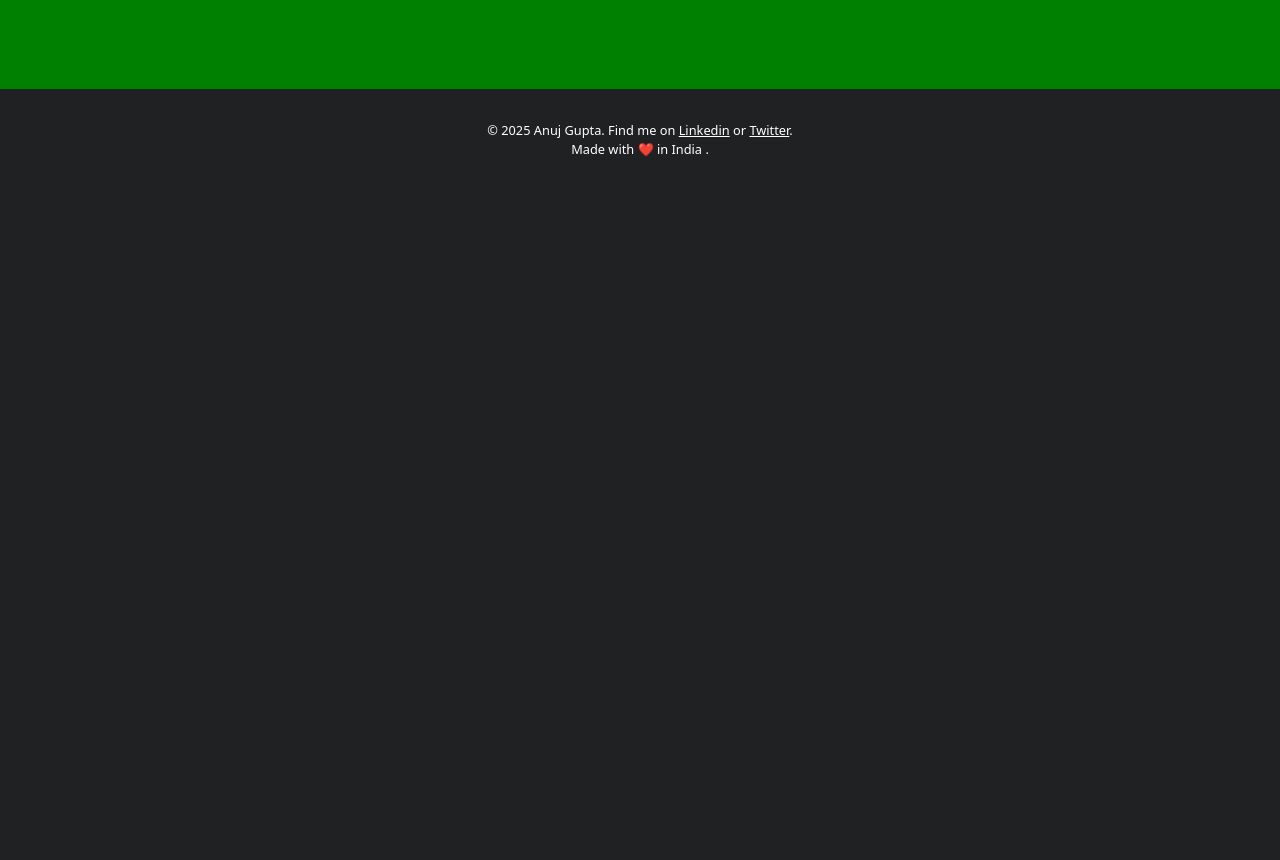
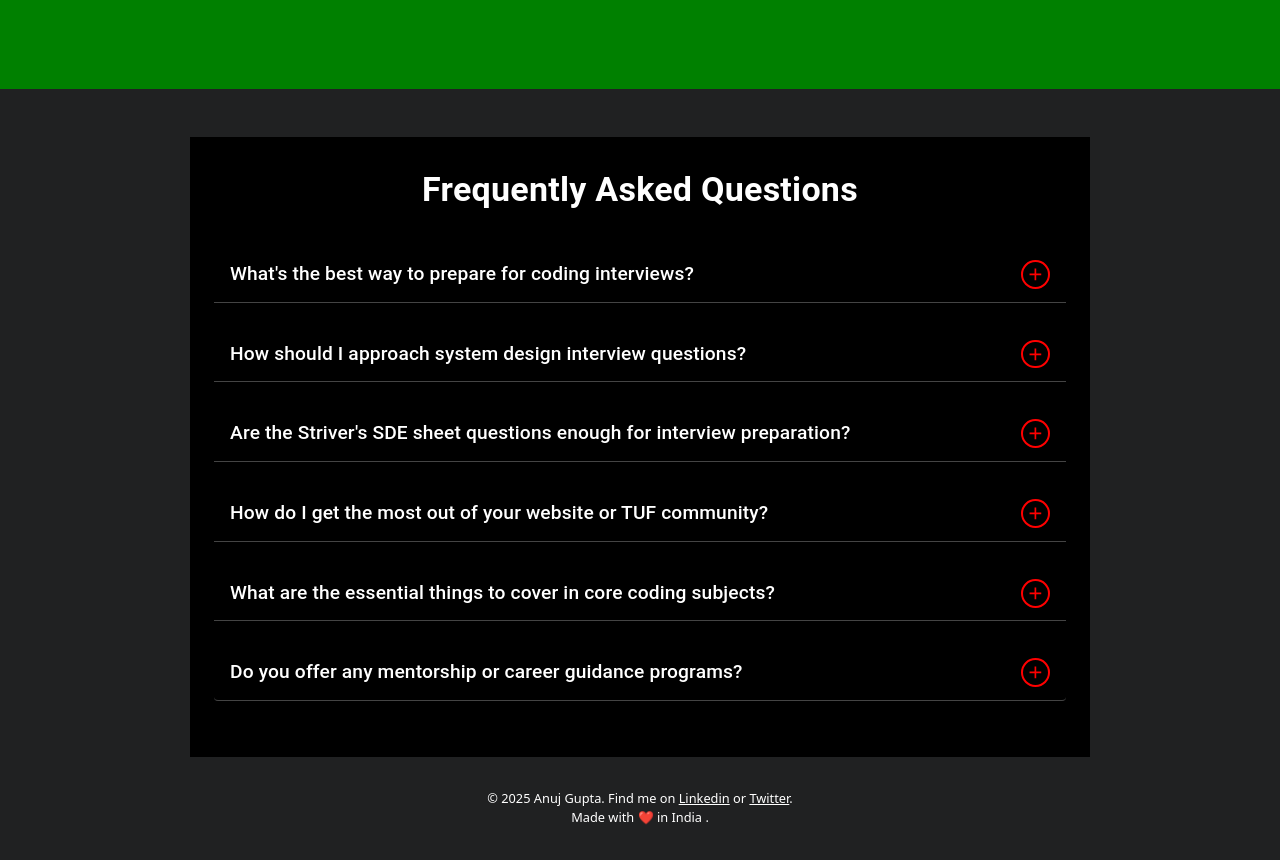
Before and after one commit to a-nuj1/CP-Application-Frontend, a React (Vite) app: page / in a window 1280 px wide. Shown: the part 1600-2460 px from the top of the page. Before the commit the page ends 1791 px from the top, so only its background shows below. Built offline with nearby package versions, Linux system fonts and the light colour scheme.

Commit message:
Updated Home.jsx and added Section4.jsx

```diff
--- a/src/components/pages/Home.jsx
+++ b/src/components/pages/Home.jsx
@@ -1,6 +1,7 @@
 import React from 'react'
 import Section1 from './Section1'
 import Section2 from './Section2'
+import Section4 from './Section4'
 
 
 function Home() {
@@ -8,6 +9,7 @@ function Home() {
     <>
     <Section1/>
     <Section2/>
+    <Section4 />
     </>
   )
 }
--- /dev/null
+++ b/src/components/pages/Section4.jsx
@@ -0,0 +1,35 @@
+import React from "react";
+import { Accordion, AccordionSummary, AccordionDetails, Typography, Container } from "@mui/material";
+import AddIcon from "@mui/icons-material/Add";
+
+const faqs = [
+  "What's the best way to prepare for coding interviews?",
+  "How should I approach system design interview questions?",
+  "Are the Striver's SDE sheet questions enough for interview preparation?",
+  "How do I get the most out of your website or TUF community?",
+  "What are the essential things to cover in core coding subjects?",
+  "Do you offer any mentorship or career guidance programs?",
+];
+
+function Section4() {
+  return (
+    <Container maxWidth="md" sx={{ padding: "2rem", backgroundColor: "black", color: "white", mt: "3rem", fontFamily: "Poppins, sans-serif" }}>
+      <Typography variant="h4" paddingBottom="1.5rem" fontWeight="bold" textAlign="center" gutterBottom>
+        Frequently Asked Questions
+      </Typography>
+      {faqs.map((question, index) => (
+        <Accordion key={index} sx={{ backgroundColor: "black", color: "white", borderBottom: "1px solid #444", marginBottom: "1.5rem" }}>
+          <AccordionSummary
+            expandIcon={<AddIcon sx={{ color: "red", fontSize: "1.8rem", border: "2px solid red", borderRadius: "50%", padding: "0.15rem" }} />}>
+            <Typography variant="h6" fontWeight="" sx={{ fontSize: "1.2rem" }}>{question}</Typography>
+          </AccordionSummary>
+          <AccordionDetails>
+            <Typography variant="body1" sx={{ fontSize: "1rem" }}>This is the answer to the question.</Typography>
+          </AccordionDetails>
+        </Accordion>
+      ))}
+    </Container>
+  );
+}
+
+export default Section4;
```
